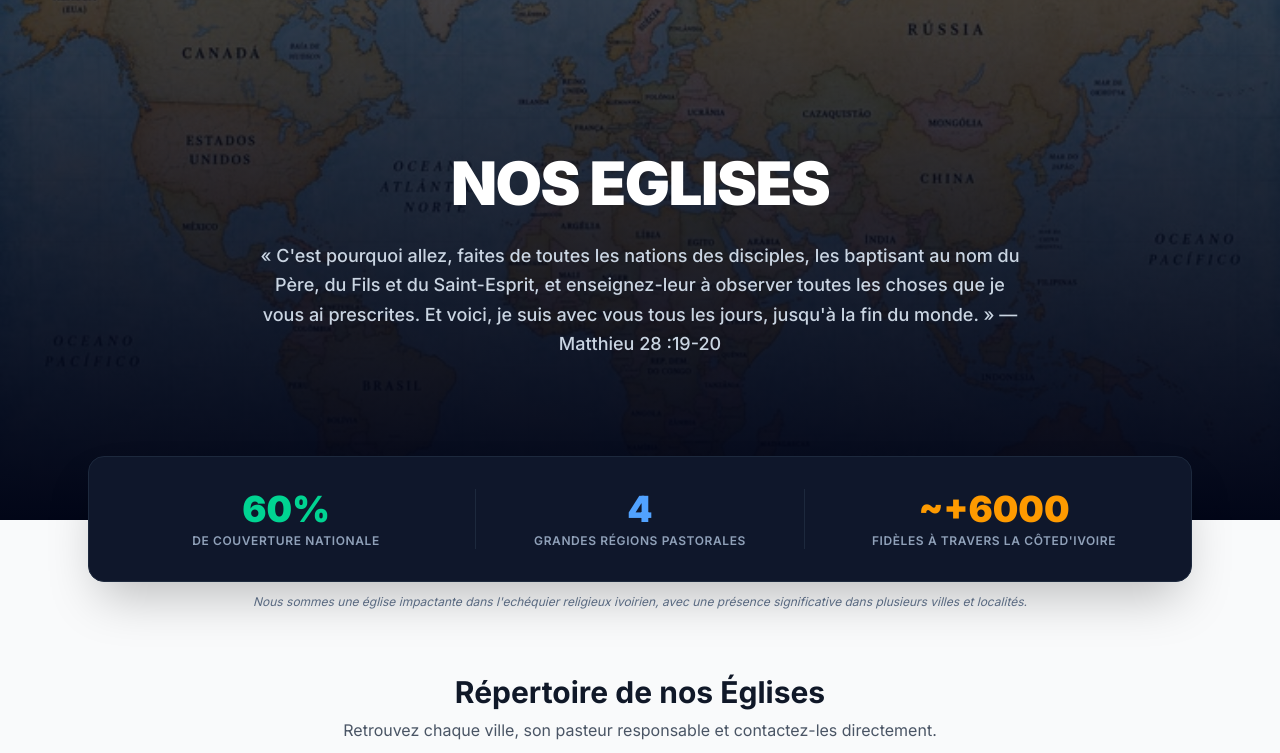
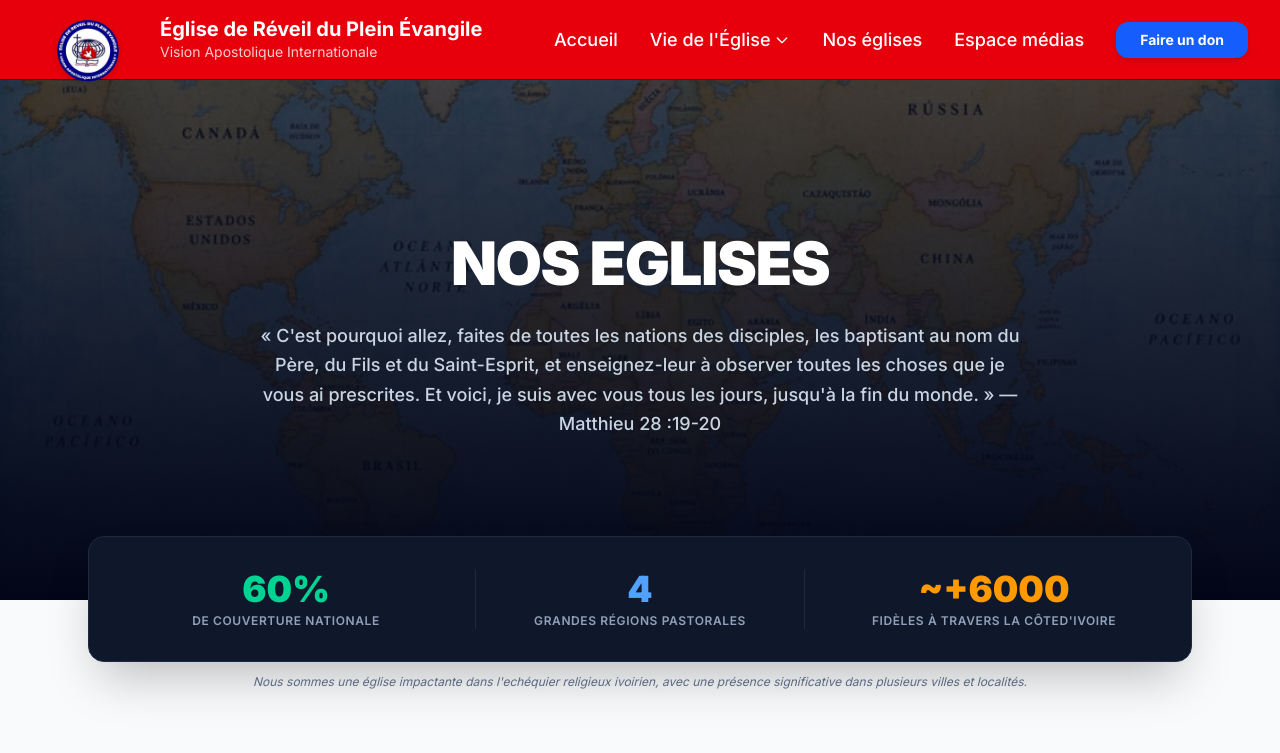
Before and after one commit to Serviteur-Archange/erpevai-site-v2, a Next.js app: page /Nos-eglises in a window 1280 px wide. Shown: the top 753 px of the page. Built offline with nearby package versions, Linux system fonts and the light colour scheme.

Commit message:
Restauration de la structure normale pour Nos-eglises

```diff
--- a/app/Nos-eglises/page.tsx
+++ b/app/Nos-eglises/page.tsx
@@ -17,7 +17,69 @@ export default function NosEglisesPage() {
   return (
     <main className="min-h-screen bg-gray-50">
 
+      {/* 1. HEADER GLOBAL */}
+      <header className="relative z-40 w-full h-20 bg-red-600 backdrop-blur-md border-b">
+        <div className="relative flex items-center h-full px-4 md:px-8 justify-between max-w-7xl mx-auto">
 
+          <div className="relative flex items-center h-full">
+            <Link href="/" className="absolute top-[-5] left-0 w-20 h-20 md:w-28 md:h-28 z-50 drop-shadow-md">
+              <Image
+                src="/logo.png"
+                alt="Logo ERPEVAI"
+                fill
+                className="object-contain"
+              />
+            </Link>
+            <div className="pl-24 md:pl-32 flex flex-col justify-center">
+              <h1 className="text-lg md:text-xl font-bold leading-tight text-white">
+                Église de Réveil du Plein Évangile
+              </h1>
+             <p className="text-sm text-white/80 hidden sm:block">
+                Vision Apostolique Internationale
+              </p>
+            </div>
+          </div>
+
+          <div className="flex items-center gap-8">
+            <nav className="hidden md:flex items-center gap-8 text-lg font-medium text-white relative">
+              <Link href="/" className="hover:text-red-200 transition-colors">Accueil</Link>
+
+              <div
+                className="relative py-2 cursor-pointer"
+                onMouseEnter={() => setIsDropdownOpen(true)}
+                onMouseLeave={() => setIsDropdownOpen(false)}
+                onClick={() => setIsDropdownOpen(!isDropdownOpen)}
+              >
+                <button className="hover:text--200 transition-colors flex items-center gap-1 focus:outline-none">
+                  Vie de l'Église
+                  <svg className={`w-4 h-4 transition-transform ${isDropdownOpen ? 'rotate-180' : ''}`} fill="none" stroke="currentColor" viewBox="0 0 24 24">
+                    <path strokeLinecap="round" strokeLinejoin="round" strokeWidth={2} d="M19 9l-7 7-7-7" />
+                  </svg>
+                </button>
+
+                {isDropdownOpen && (
+                  <div className="absolute top-full left-0 mt-1 w-56 bg-white rounded-xl shadow-xl border border-slate-100 py-2 text-slate-800 flex flex-col z-50">
+                    <Link href="/vie-eglise/notre-histoire" className="px-4 py-2.5 hover:bg-slate-50 text-sm font-semibold transition-colors text-slate-700 hover:text-green-600">Notre histoire</Link>
+                    <Link href="/vie-eglise/cdn" className="px-4 py-2.5 hover:bg-slate-50 text-sm font-semibold transition-colors text-slate-700 hover:text-green-600">Le CDN</Link>
+                    <Link href="/vie-eglise/departements" className="px-4 py-2.5 hover:bg-slate-50 text-sm font-semibold transition-colors text-slate-700 hover:text-green-600">Nos départements</Link>
+                    <Link href="/vie-eglise/institut-pastoral" className="px-4 py-2.5 bg-slate-50 text-sm font-bold transition-colors text-green-600">Institut Pastoral</Link>
+                  </div>
+                )}
+              </div>
+
+             <Link href="/Nos-eglises" className="...">Nos églises</Link>
+              <Link href="/medias" className="hover:text-green-200 transition-colors">Espace médias</Link>
+            </nav>
+
+            <button
+              onClick={() => window.dispatchEvent(new CustomEvent('open-donation'))}
+              className="bg-blue-600 hover:bg-blue-700 text-white font-bold py-2 px-6 rounded-xl text-sm transition-all shadow-md"
+            >
+              Faire un don
+            </button>
+          </div>
+        </div>
+      </header>
 
       {/* 2. HERO SECTION CORRIGÉE (Le texte n'est plus masqué) */}
       <section className="relative min-h-[65vh] flex items-center justify-center text-center px-4 pt-20 pb-24 overflow-hidden bg-slate-950 text-white">
```
